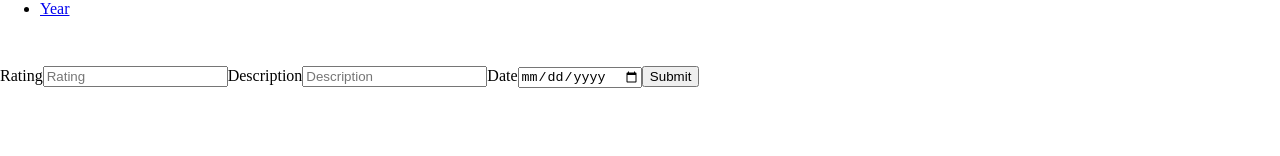
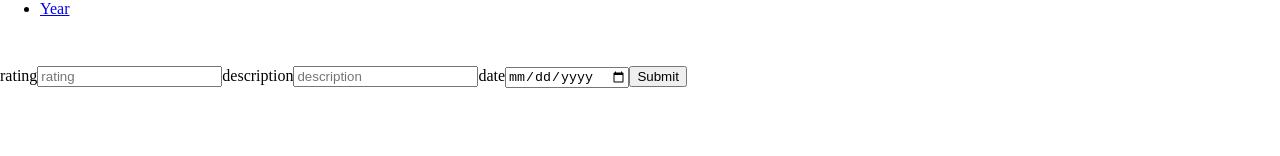
Before and after one commit to davidnicholastaylor/Meme-otional, a React (Create React App) app: page /days/new in a window 1280 px wide. Shown: the part 142-298 px from the top of the page. Built offline with nearby package versions, Linux system fonts and the light colour scheme; no server answers.

Commit message:
fixed form ids

```diff
--- a/public/index.html
+++ b/public/index.html
@@ -19,7 +19,7 @@
       work correctly both with client-side routing and a non-root public URL.
       Learn how to configure a non-root public URL by running `npm run build`.
     -->
-    <title>React App</title>
+    <title>Selfware</title>
   </head>
   <body>
     <noscript>
--- a/src/components/day/DayDisplay.js
+++ b/src/components/day/DayDisplay.js
@@ -29,11 +29,11 @@ export default class DayDisplay extends Component {
                             <div key={day.id} className="card">
                                 <div className="card-body">
                                     {/* {this.getUsername(day)} */}
-                                    <h5 className="card-title">
+                                       <h3 className="card-title"> {day.rating} </h3>
+                                    <h5>
                                         {day.date}
                                     </h5>
                                     <p>
-                                        {day.rating}
                                         {day.description}
                                     </p>
                                     <div className="card-link">
--- a/src/components/day/DayForm.js
+++ b/src/components/day/DayForm.js
@@ -22,7 +22,7 @@ export default class DayForm extends Component {
      */
     constructNewDay = evt => {
         evt.preventDefault()
-            const day = {
+            const days = {
                 rating: this.state.rating,
                 description: this.state.description,
                 date: this.state.date,
@@ -31,7 +31,7 @@ export default class DayForm extends Component {
             }
 
             // Create the day and redirect user to day list
-            this.props.addDay(day, "days").then(() => this.props.history.push("/days"))
+            this.props.addDay(days, "days").then(() => this.props.history.push("/days"))
     }
 
     render() {
@@ -39,21 +39,21 @@ export default class DayForm extends Component {
             <React.Fragment>
                 <form className="dayForm">
                     <div className="form-group">
-                        <label htmlFor="rating">Rating</label>
+                        <label htmlFor="rating">rating</label>
                         <input type="text" required
                                onChange={this.handleFieldChange}
-                               id="Rating"
-                               placeholder="Rating" />
-                        <label htmlFor="description">Description</label>
+                               id="rating"
+                               placeholder="rating" />
+                        <label htmlFor="description">description</label>
                         <input type="text" required
                                onChange={this.handleFieldChange}
-                               id="Description"
-                               placeholder="Description" />
-                        <label htmlFor="date">Date</label>
+                               id="description"
+                               placeholder="description" />
+                        <label htmlFor="date">date</label>
                         <input type="date" required
                                onChange={this.handleFieldChange}
                                id="date"
-                               placeholder="Date" />
+                               placeholder="date" />
                         <button onClick={this.constructNewDay}>Submit</button>
                     </div>
                 </form>
```
